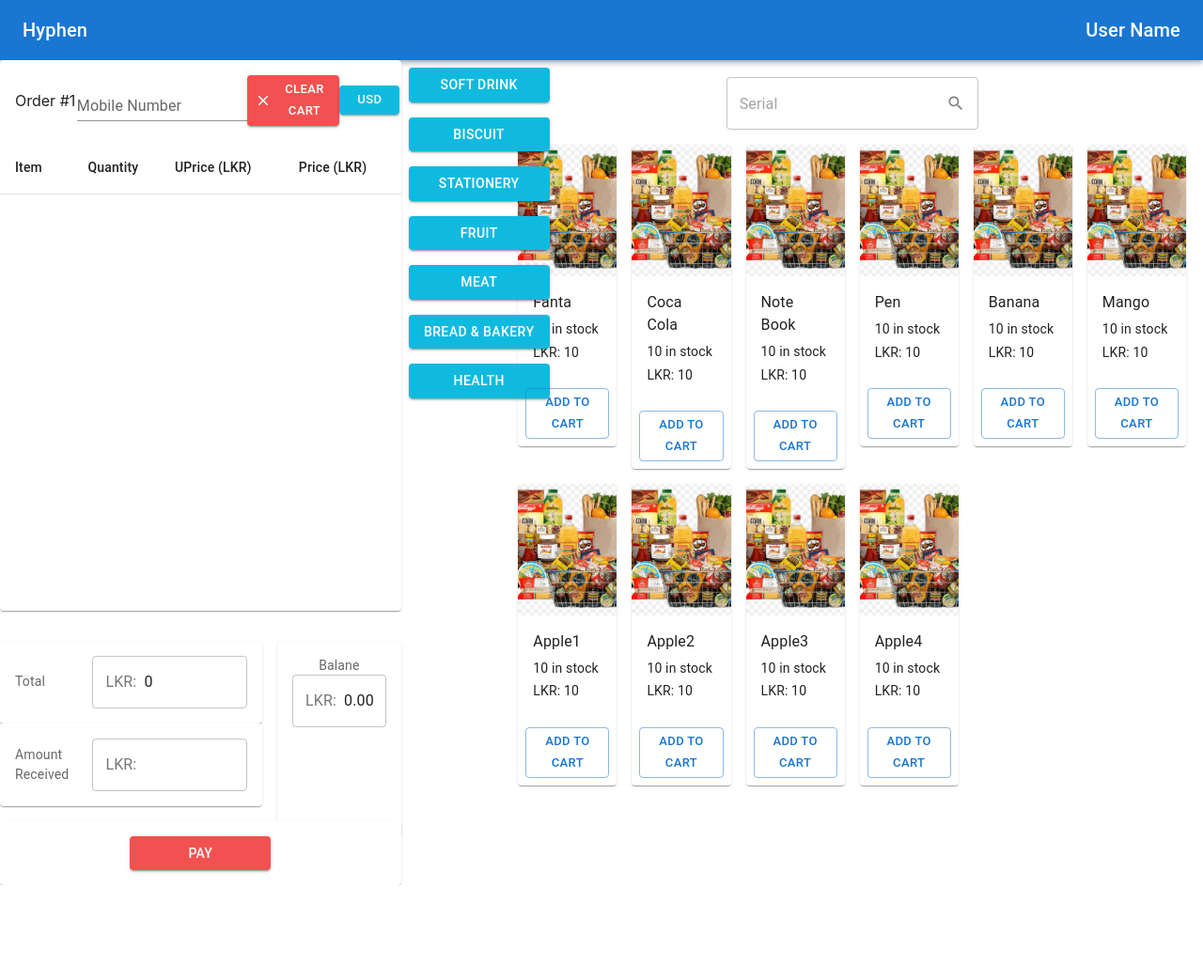
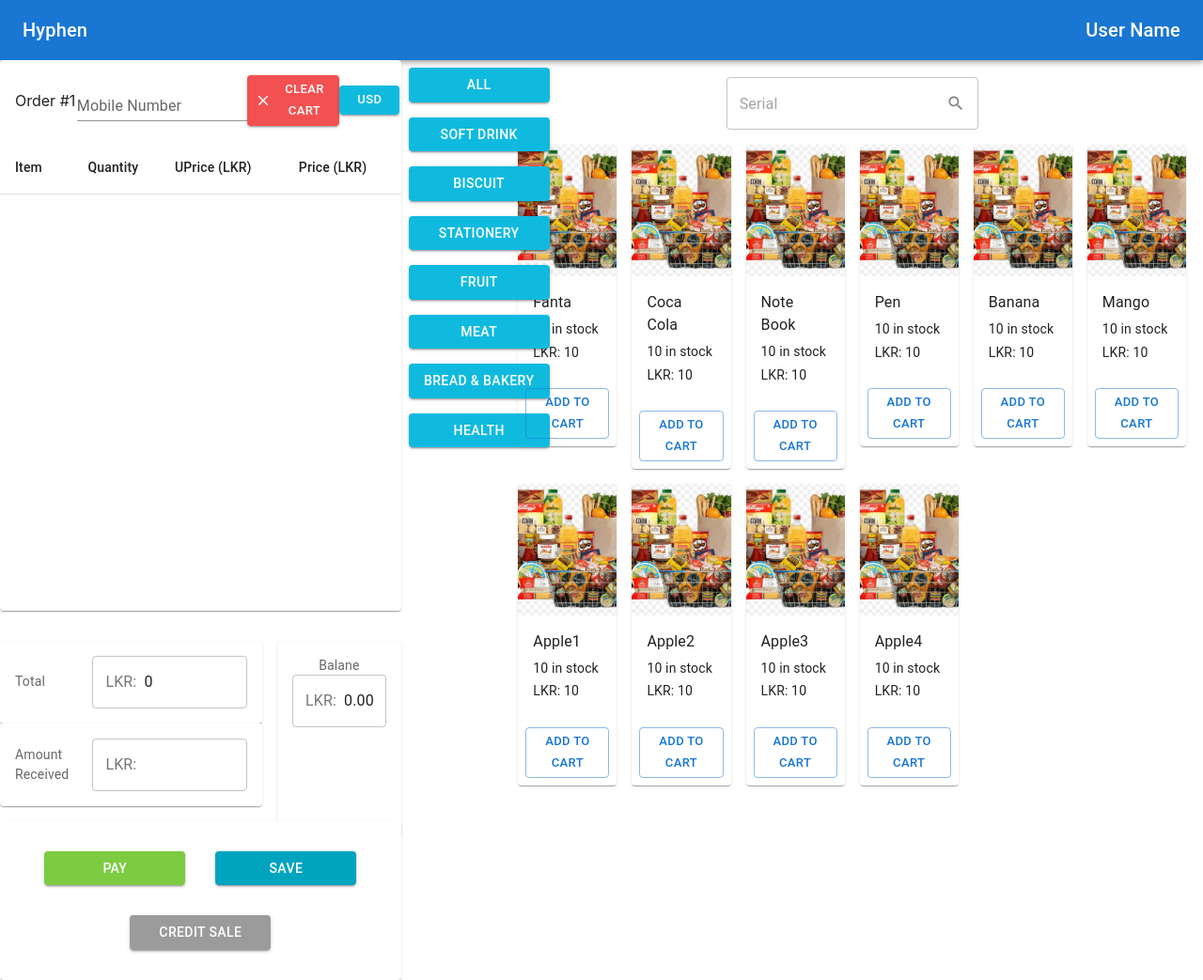
Before and after one commit to MaheshTSenanayake/pos, a React (Create React App) app: page / in a window 1280 px wide. Shown: the whole page at 94% size. Before the commit the page ends 942 px from the top, so only its background shows below. Built offline with nearby package versions, Linux system fonts and the light colour scheme.

Commit message:
Save invoice data

```diff
--- a/package.json
+++ b/package.json
@@ -15,6 +15,7 @@
     "html2pdf.js": "^0.10.1",
     "jspdf": "^2.5.1",
     "jspdf-autotable": "^3.5.28",
+    "moment": "^2.29.4",
     "react": "^18.2.0",
     "react-dom": "^18.2.0",
     "react-redux": "^8.0.5",
--- a/src/Components/AmountHandle.js
+++ b/src/Components/AmountHandle.js
@@ -10,7 +10,9 @@ import {
   calculateTotal,
   clearCart,
   createOderNumber,
+  saveDraftInvoice,
 } from "../action/cartAction";
+import moment from "moment";
 
 const Item = styled(Paper)(({ theme }) => ({
   backgroundColor: theme.palette.mode === "dark" ? "#1A2027" : "#fff",
@@ -21,9 +23,9 @@ const Item = styled(Paper)(({ theme }) => ({
 }));
 
 function AmountHandle() {
-  const dispstch = useDispatch();
+  const dispatch = useDispatch();
   const state = useSelector((state) => state);
-  const [amountRecieved, setAmountReceived] = React.useState();
+  const [amountRecieved, setAmountReceived] = React.useState("");
   const [pdfView, setPdfView] = React.useState(false);
   const [balance, setBalance] = React.useState(0);
 
@@ -35,18 +37,48 @@ function AmountHandle() {
       : setBalance(amountRecieved - state.total.usd);
   };
 
-  const printBill = () => {
-    setPdfView(true);
-  };
   const handlePdfClose = () => {
     setPdfView(false);
   };
   const clearData = () => {
     setAmountReceived("");
     setBalance(0);
-    dispstch(clearCart());
-    dispstch(calculateTotal());
-    dispstch(createOderNumber());
+    dispatch(clearCart());
+    dispatch(calculateTotal());
+    dispatch(createOderNumber());
+  };
+
+  const now = moment();
+  const date = now.format("YYYY/MM/DD");
+  const time = now.format("hh:mm:ss A");
+
+  const invoiceData = {
+    invoiceId: state.orderNumber,
+    date: date,
+    time: time,
+    customerId: 1,
+    currency: state.currency,
+    purchaseItems: state.cartItems,
+    total: state.currency === "LKR" ? state.total.lkr : state.total.usd,
+    amountRecieved: amountRecieved,
+    balance: balance,
+  };
+
+  const printBill = (invoiceData) => {
+    invoiceData.invoiceStatus = { status: "Complete", payMethod: "Complete" };
+    dispatch(saveDraftInvoice(invoiceData));
+    setPdfView(true);
+  };
+
+  const saveInvoiceData = (invoiceData) => {
+    invoiceData.invoiceStatus = { status: "Drafts", payMethod: "notDefine" };
+    dispatch(saveDraftInvoice(invoiceData));
+    dispatch(createOderNumber());
+  };
+  const saveCreditInvoice = (invoiceData) => {
+    invoiceData.invoiceStatus = { status: "Complete", payMethod: "Credit" };
+    dispatch(saveDraftInvoice(invoiceData));
+    dispatch(createOderNumber());
   };
 
   return (
@@ -134,14 +166,41 @@ function AmountHandle() {
                 <Button
                   sx={{
                     textAlign: "center",
-                    bgcolor: "#f35151",
+                    bgcolor: "#7ccb41",
                     borderRadius: 1,
                     width: { xs: 180, sm: 100, md: 150 },
+                    margin: 2,
                   }}
                   variant="contained"
-                  onClick={printBill}
+                  onClick={() => printBill(invoiceData)}
                 >
                   Pay
+                </Button>
+                <Button
+                  sx={{
+                    textAlign: "center",
+                    bgcolor: "#00a4bf",
+                    borderRadius: 1,
+                    width: { xs: 180, sm: 100, md: 150 },
+                    margin: 2,
+                  }}
+                  variant="contained"
+                  onClick={() => saveInvoiceData(invoiceData)}
+                >
+                  Save
+                </Button>
+                <Button
+                  sx={{
+                    textAlign: "center",
+                    bgcolor: "#9b9b9b",
+                    borderRadius: 1,
+                    width: { xs: 180, sm: 100, md: 150 },
+                    margin: 2,
+                  }}
+                  variant="contained"
+                  onClick={() => saveCreditInvoice(invoiceData)}
+                >
+                  Credit Sale
                 </Button>
               </Item>
             </Grid>
--- a/src/Components/Layout/CategoryLayout.js
+++ b/src/Components/Layout/CategoryLayout.js
@@ -1,5 +1,6 @@
 import styled from "@emotion/styled";
 import { Button, Grid } from "@mui/material";
+import { useSelector } from "react-redux";
 
 const data = require("../../data.json");
 
@@ -14,11 +15,31 @@ const useStyle = styled((theme) => ({
   },
 }));
 
+
+
 function CategoryLayout() {
+  const state = useSelector((state) => state);
   const classes = useStyle();
+  const checkInvocelist=()=>{
+    console.log(state)
+  }
   return (
     <div className={classes.root}>
       <Grid container justifyContent="center">
+        <Grid item xs={12}>
+          <Button
+            sx={{
+              bgcolor: "#10BADF",
+              margin: 1,
+              borderRadius: 1,
+              width: { xs: 180, sm: 100, md: 150 },
+            }}
+            variant="contained"
+            onClick={()=>{checkInvocelist()}}
+          >
+            All
+          </Button>
+        </Grid>
         {data.category.map((category, index) => (
           <Grid key={category._id} item xs={12}>
             <Button
--- a/src/Components/Layout/ItemLayout.js
+++ b/src/Components/Layout/ItemLayout.js
@@ -8,7 +8,6 @@ import {
   updateQuantity,
 } from "../../action/cartAction";
 import MediaCard from "./MediaCard";
-const data = require("../../data.json");
 
 const useStyle = styled((theme) => ({
   root: {
@@ -45,10 +44,10 @@ function ItemLayout() {
   };
   const handleSerialInput = (e) => {
     if (e.keyCode === 13) {
-      const selectedCartItem = data.items.find(
+      const selectedCartItem = state.stockItems.find(
         (item) => item._id === e.target.value
       );
-      handleAddToCart(selectedCartItem)
+      handleAddToCart(selectedCartItem);
       console.log(selectedCartItem);
     }
   };
@@ -64,7 +63,7 @@ function ItemLayout() {
           overflow: "auto",
         }}
       >
-        <Grid item xs={12} sx={{ textAlign: "center", margin:"8px" }}>
+        <Grid item xs={12} sx={{ textAlign: "center", margin: "8px" }}>
           <TextField
             onKeyDown={handleSerialInput}
             InputProps={{
@@ -75,7 +74,7 @@ function ItemLayout() {
             placeholder="Serial"
           />
         </Grid>
-        {data.items.map((item) => (
+        {state.stockItems.map((item) => (
           <Grid item xs={12} sm={6} md={2} key={item._id}>
             <MediaCard item={item} handleAddToCart={handleAddToCart} />
           </Grid>
--- a/src/Components/Layout/print/Invoice.js
+++ b/src/Components/Layout/print/Invoice.js
@@ -25,12 +25,15 @@ const Invoice = ({ amountRecievedValue, handlePdfClose, clearData }) => {
       : paymentValue - state.total.usd;
 
   const today = new Date();
-  const date =
-    today.getFullYear() +
-    "/" +
-    (today.getMonth() + 1).toString().padStart(2, "0") +
-    "/" +
-    today.getDate().toString().padStart(2, "0");
+  const year = today.getFullYear();
+  const month = (today.getMonth() + 1).toString().padStart(2, "0");
+  const day = today.getDate().toString().padStart(2, "0");
+  const hour = today.getHours().toString().padStart(2, "0");
+  const minute = today.getMinutes().toString().padStart(2, "0");
+  const second = today.getSeconds().toString().padStart(2, "0");
+
+  const date = `${year}/${month}/${day}`;
+  const time = `${hour}:${minute}:${second}`;
 
   const Container = styled(Grid)({
     fontFamily: "Arial, sans-serif",
@@ -77,6 +80,12 @@ const Invoice = ({ amountRecievedValue, handlePdfClose, clearData }) => {
                   </Grid>
                   <Grid item xs={9}>
                     <Typography variant="body2">{date}</Typography>
+                  </Grid>
+                  <Grid item xs={3}>
+                    <Typography variant="body2">Time:</Typography>
+                  </Grid>
+                  <Grid item xs={9}>
+                    <Typography variant="body2">{time}</Typography>
                   </Grid>
                 </Grid>
               </Grid>
--- a/src/Pages/Home.js
+++ b/src/Pages/Home.js
@@ -1,6 +1,16 @@
+import { useEffect } from "react";
+import { useDispatch } from "react-redux";
+import { getStockItems } from "../action/cartAction";
 import ThreeColumnLayout from "../Components/Layout/ThreeColumnLayout";
 
+const data = require("../data.json");
+
 function Home() {
+  const dispatch = useDispatch();
+  useEffect(() => {
+    dispatch(getStockItems(data.items));
+  }, [dispatch]);
+
   return (
     <div>
       <ThreeColumnLayout />
--- a/src/action/cartAction.js
+++ b/src/action/cartAction.js
@@ -4,8 +4,10 @@ import {
   CHANGE_CURRENCY,
   CLEAR_CART,
   CREATE_ORDER_NUMBER,
+  GET_STOCK_ITEMS,
   PRINT_BILL,
   REMOVE_FROM_CART,
+  SAVE_iNVOICE_DATA,
   UPDATE_QUANTITY,
 } from "./types";
 
@@ -43,10 +45,21 @@ const createOderNumber = () => {
   };
 };
 const changeCurrency = (currency) => {
-  console.log("change currency");
   return {
     type: CHANGE_CURRENCY,
     payload: currency,
+  };
+};
+const getStockItems = (stockItems) => {
+  return {
+    type: GET_STOCK_ITEMS,
+    payload: stockItems,
+  };
+};
+const saveDraftInvoice = (invoiceData) => {
+  return {
+    type: SAVE_iNVOICE_DATA,
+    payload: invoiceData,
   };
 };
 const printBill = () => {
@@ -64,4 +77,6 @@ export {
   calculateTotal,
   createOderNumber,
   changeCurrency,
+  getStockItems,
+  saveDraftInvoice,
 };
--- a/src/action/types.js
+++ b/src/action/types.js
@@ -6,3 +6,5 @@ export const CLEAR_CART = "CLEAR_CART";
 export const CALCULATE_TOTAL = "CALCULATE_TOTAL";
 export const CREATE_ORDER_NUMBER = "CREATE_ORDER_NUMBER";
 export const CHANGE_CURRENCY = "CHANGE_CURRENCY";
+export const GET_STOCK_ITEMS = "GET_STOCK_ITEMS";
+export const SAVE_iNVOICE_DATA = "SAVE_iNVOICE_DATA";
--- a/src/reducers/cartReducer.js
+++ b/src/reducers/cartReducer.js
@@ -4,16 +4,19 @@ import {
   CHANGE_CURRENCY,
   CLEAR_CART,
   CREATE_ORDER_NUMBER,
+  GET_STOCK_ITEMS,
   REMOVE_FROM_CART,
+  SAVE_iNVOICE_DATA,
   UPDATE_QUANTITY,
 } from "../action/types";
 
 const initialState = {
+  stockItems: [],
   cartItems: [],
   orderNumber: 1,
   total: { lkr: 0, usd: 0 },
   currency: "LKR",
-  invoiceItem: [],
+  invoiceList: [],
 };
 
 const cartReducer = (state = initialState, action) => {
@@ -67,6 +70,17 @@ const cartReducer = (state = initialState, action) => {
         ...state,
         currency: action.payload,
       };
+    case GET_STOCK_ITEMS:
+      return {
+        ...state,
+        stockItems: action.payload,
+      };
+    case SAVE_iNVOICE_DATA:
+      console.log(action.payload);
+      return {
+        ...state,
+        invoiceList: [...state.invoiceList, action.payload],
+      };
     default:
       return state;
   }
```
Also changed, not shown: 1 other file (tests, documents, lock files or other folders).
